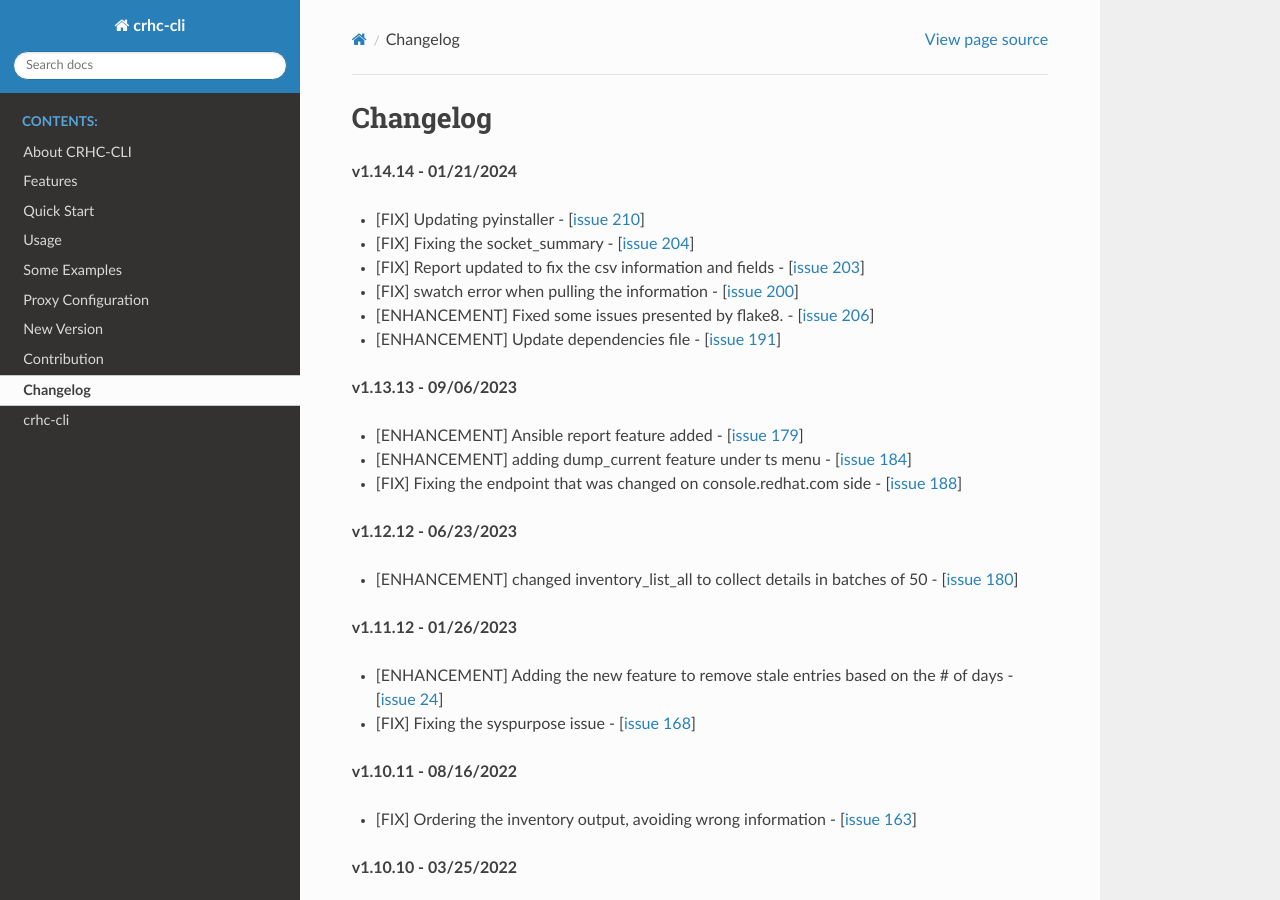
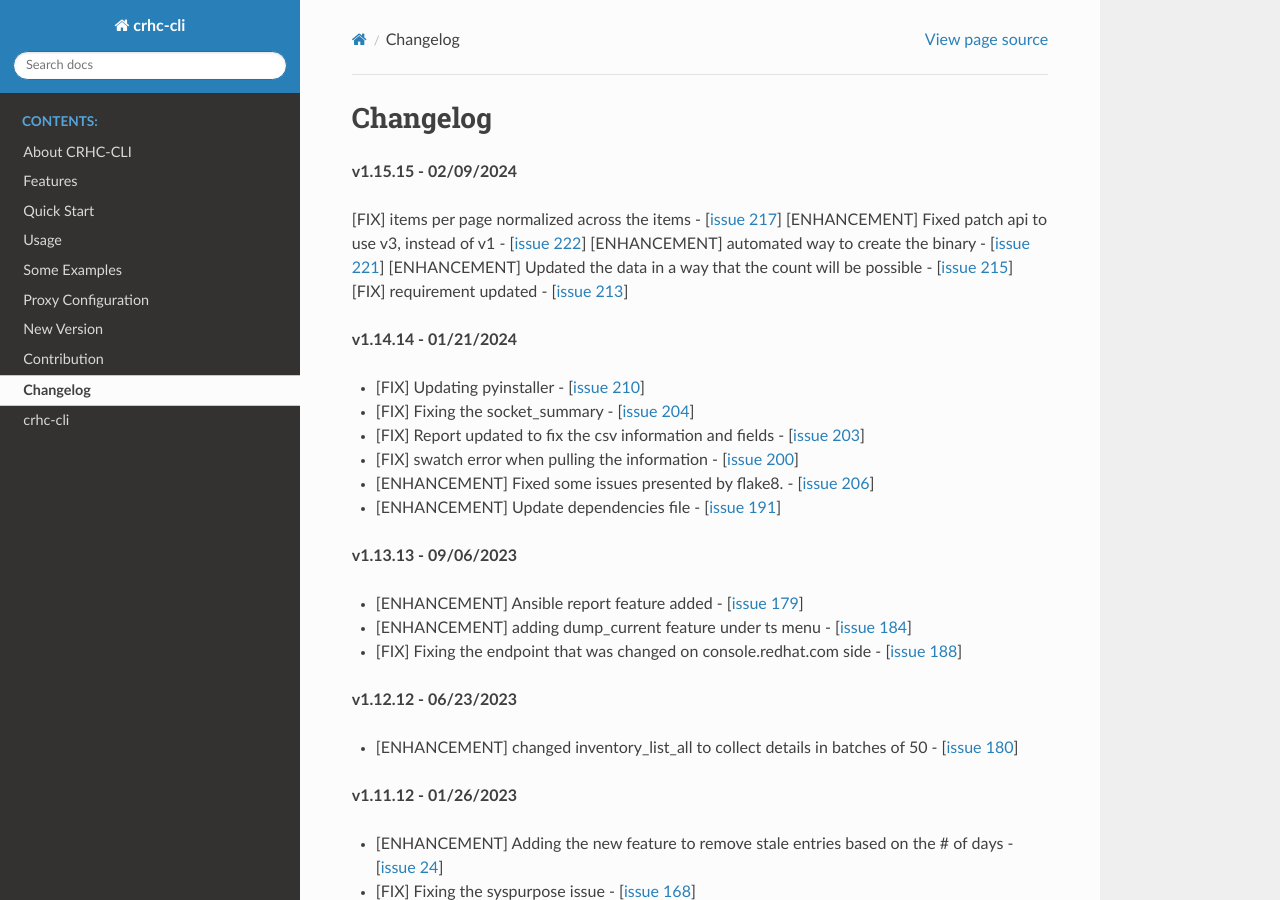
Before and after one commit to C-RH-C/crhc-cli, a Sphinx documentation site: the page built from docs/changelog.rst, in a window 1280 px wide and 900 px high. Built offline with Sphinx 7.4.7 and the Read the Docs theme 2.0.0, drawn with Linux system fonts in a browser that asks for light colours.

Commit message:
[VERSION] Updating the version

```diff
--- a/docs/changelog.rst
+++ b/docs/changelog.rst
@@ -1,5 +1,19 @@
 Changelog
 ---------
+
+**v1.15.15 - 02/09/2024**
+
+[FIX] items per page normalized across the items - [`issue 217`_]
+[ENHANCEMENT] Fixed patch api to use v3, instead of v1 - [`issue 222`_]
+[ENHANCEMENT] automated way to create the binary - [`issue 221`_]
+[ENHANCEMENT] Updated the data in a way that the count will be possible - [`issue 215`_]
+[FIX] requirement updated - [`issue 213`_]
+
+.. _issue 217: https://github.com/C-RH-C/crhc-cli/issues/217
+.. _issue 222: https://github.com/C-RH-C/crhc-cli/issues/222
+.. _issue 221: https://github.com/C-RH-C/crhc-cli/issues/221
+.. _issue 215: https://github.com/C-RH-C/crhc-cli/issues/215
+.. _issue 213: https://github.com/C-RH-C/crhc-cli/issues/213
 
 
 **v1.14.14 - 01/21/2024**
```
Also changed, not shown: 1 other file.
